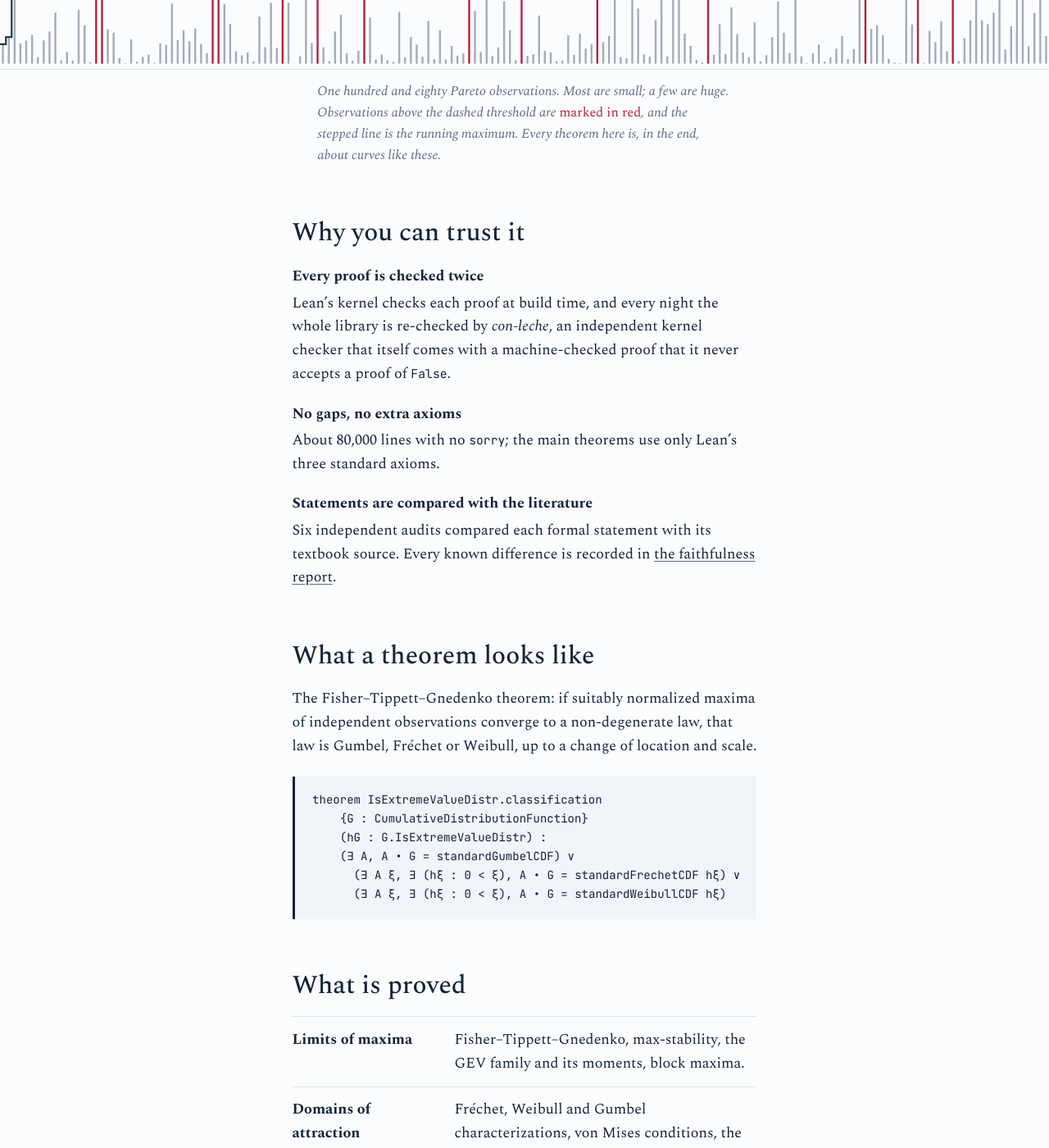
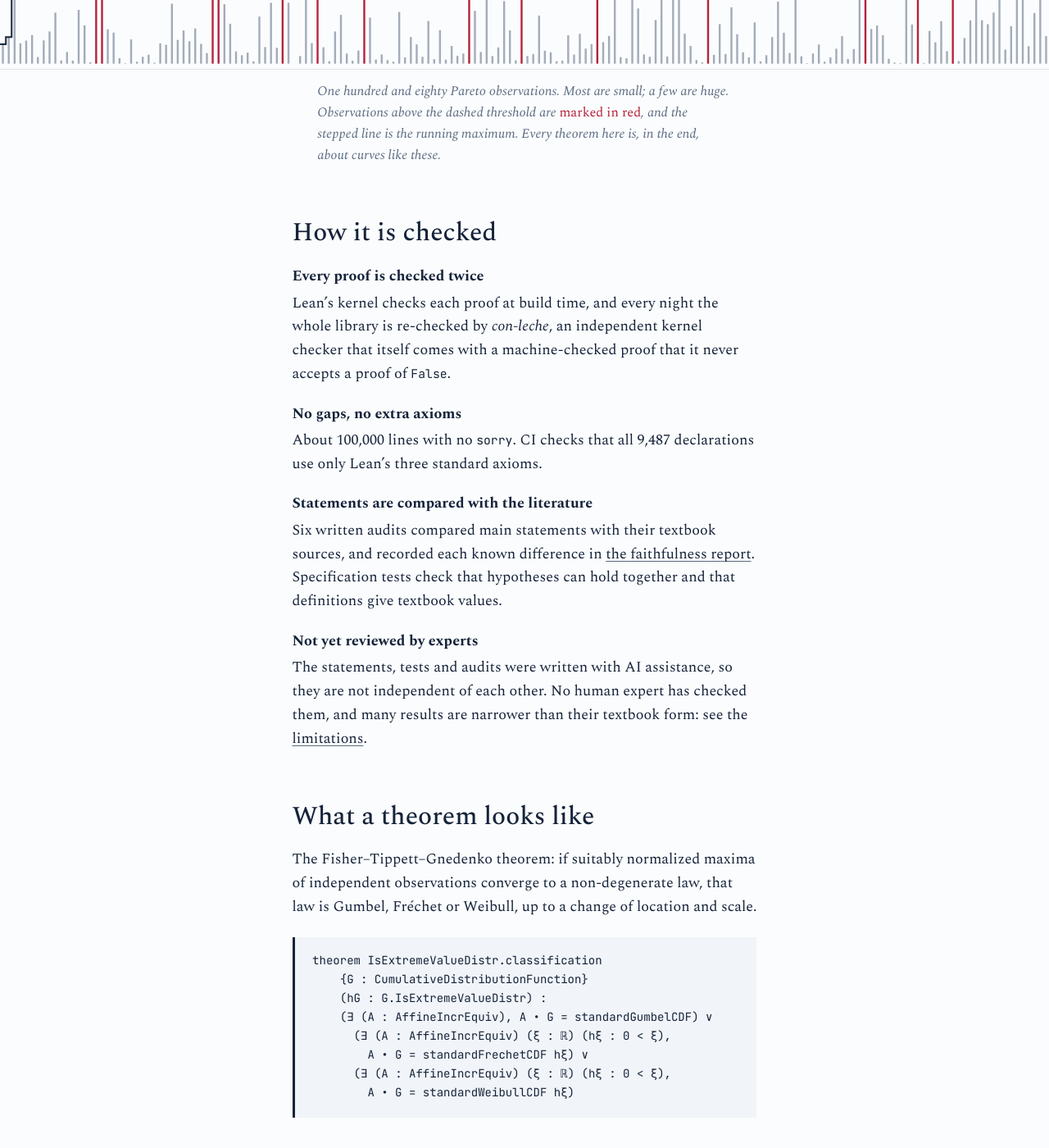
Before and after one commit to unbalancedparentheses/lean-extremevaluetheory, a Jekyll site: the page built from home_page/index.html, in a window 1280 px wide and 1400 px high, scrolled down 767 px. Shown: the whole window at 82% size. Built offline with Jekyll 4.4.1, drawn with Linux system fonts in a browser that asks for light colours; some of the changed text lies outside the part shown.

Commit message:
README and website in a plainer style: main results as mathematics, Limitations, Verification and Citation sections; website corrected

```diff
--- a/home_page/index.html
+++ b/home_page/index.html
@@ -225,17 +225,22 @@ layout: null
 <main id="main" class="column">
 
 <section aria-labelledby="trust">
-  <h2 id="trust">Why you can trust it</h2>
+  <h2 id="trust">How it is checked</h2>
   <dl class="facts">
     <dt>Every proof is checked twice</dt>
     <dd>Lean’s kernel checks each proof at build time, and every night the whole library is re-checked by
     <em>con-leche</em>, an independent kernel checker that itself comes with a machine-checked proof that it
     never accepts a proof of <code>False</code>.</dd>
     <dt>No gaps, no extra axioms</dt>
-    <dd>About 80,000 lines with no <code>sorry</code>; the main theorems use only Lean’s three standard axioms.</dd>
+    <dd>About 100,000 lines with no <code>sorry</code>. CI checks that all 9,487 declarations use only Lean’s three standard axioms.</dd>
     <dt>Statements are compared with the literature</dt>
-    <dd>Six independent audits compared each formal statement with its textbook source. Every known
-    difference is recorded in <a href="https://github.com/unbalancedparentheses/lean-extremevaluetheory/blob/main/FAITHFULNESS.md">the faithfulness report</a>.</dd>
+    <dd>Six written audits compared main statements with their textbook sources, and recorded each known
+    difference in <a href="https://github.com/unbalancedparentheses/lean-extremevaluetheory/blob/main/FAITHFULNESS.md">the faithfulness report</a>. Specification tests check that
+    hypotheses can hold together and that definitions give textbook values.</dd>
+    <dt>Not yet reviewed by experts</dt>
+    <dd>The statements, tests and audits were written with AI assistance, so they are not independent of each
+    other. No human expert has checked them, and many results are narrower than their textbook form: see the
+    <a href="https://github.com/unbalancedparentheses/lean-extremevaluetheory#limitations">limitations</a>.</dd>
   </dl>
 </section>
 
@@ -247,9 +252,11 @@ layout: null
 <pre><code>theorem IsExtremeValueDistr.classification
     {G : CumulativeDistributionFunction}
     (hG : G.IsExtremeValueDistr) :
-    (∃ A, A • G = standardGumbelCDF) ∨
-      (∃ A ξ, ∃ (hξ : 0 &lt; ξ), A • G = standardFrechetCDF hξ) ∨
-      (∃ A ξ, ∃ (hξ : 0 &lt; ξ), A • G = standardWeibullCDF hξ)</code></pre>
+    (∃ (A : AffineIncrEquiv), A • G = standardGumbelCDF) ∨
+      (∃ (A : AffineIncrEquiv) (ξ : ℝ) (hξ : 0 &lt; ξ),
+        A • G = standardFrechetCDF hξ) ∨
+      (∃ (A : AffineIncrEquiv) (ξ : ℝ) (hξ : 0 &lt; ξ),
+        A • G = standardWeibullCDF hξ)</code></pre>
 </section>
 
 <section aria-labelledby="covered">
@@ -274,7 +281,7 @@ layout: null
   <p>Making every hypothesis explicit turned up a simple stationary sequence, the <em>echo process</em>,
   in which each large shock reappears once after a lag that grows with its size. Its tail process looks
   exactly like that of independent data, yet its extremal index is ½ rather than 1. As far as we can tell
-  it is only the second known mechanism of this kind. <a href="https://github.com/unbalancedparentheses/lean-extremevaluetheory/blob/main/RESEARCH.md">Research notes</a>.</p>
+  it is only the second known mechanism of this kind, though no expert has confirmed that yet. <a href="https://github.com/unbalancedparentheses/lean-extremevaluetheory/blob/main/RESEARCH.md">Research notes</a>.</p>
 </section>
 
 <section aria-labelledby="use">
@@ -284,16 +291,19 @@ layout: null
     <li><a href="https://github.com/unbalancedparentheses/lean-extremevaluetheory/blob/main/docs/REVIEW.md">For extreme value theorists</a>: a guide to checking the formal statements without knowing Lean.</li>
     <li><a href="blueprint.pdf">The blueprint as a PDF</a>, and its <a href="blueprint/dep_graph_document.html">dependency graph</a>.</li>
   </ul>
-<pre><code>lake exe cache get
-lake build</code></pre>
+<pre><code>[[require]]
+name = "lean-extremevaluetheory"
+git = "https://github.com/unbalancedparentheses/lean-extremevaluetheory"
+rev = "v0.9.0"</code></pre>
 </section>
 
 </main>
 
 <footer class="column">
   <p>Apache 2.0. Builds on <a href="https://github.com/kkytola/ExtremeValueProject">ExtremeValueProject</a> by
-  Kalle Kytölä and the participants of the Aalto course MS-EV0029.
-  <a href="https://github.com/unbalancedparentheses/lean-extremevaluetheory/blob/main/CITATION.cff">How to cite</a>.</p>
+  Kalle Kytölä and the participants of the Aalto course MS-EV0029. Hirata has independently formalized the
+  <a href="https://isa-afp.org/entries/Extreme_Value_Theory.html">two central theorems in Isabelle</a>.
+  Cite as <a href="https://doi.org/10.5281/zenodo.23966372">doi:10.5281/zenodo.23966372</a>.</p>
 </footer>
 </body>
 </html>
```
Also changed, not shown: ROADMAP.md (+1 -1 lines), CHANGELOG.md, README.md.
